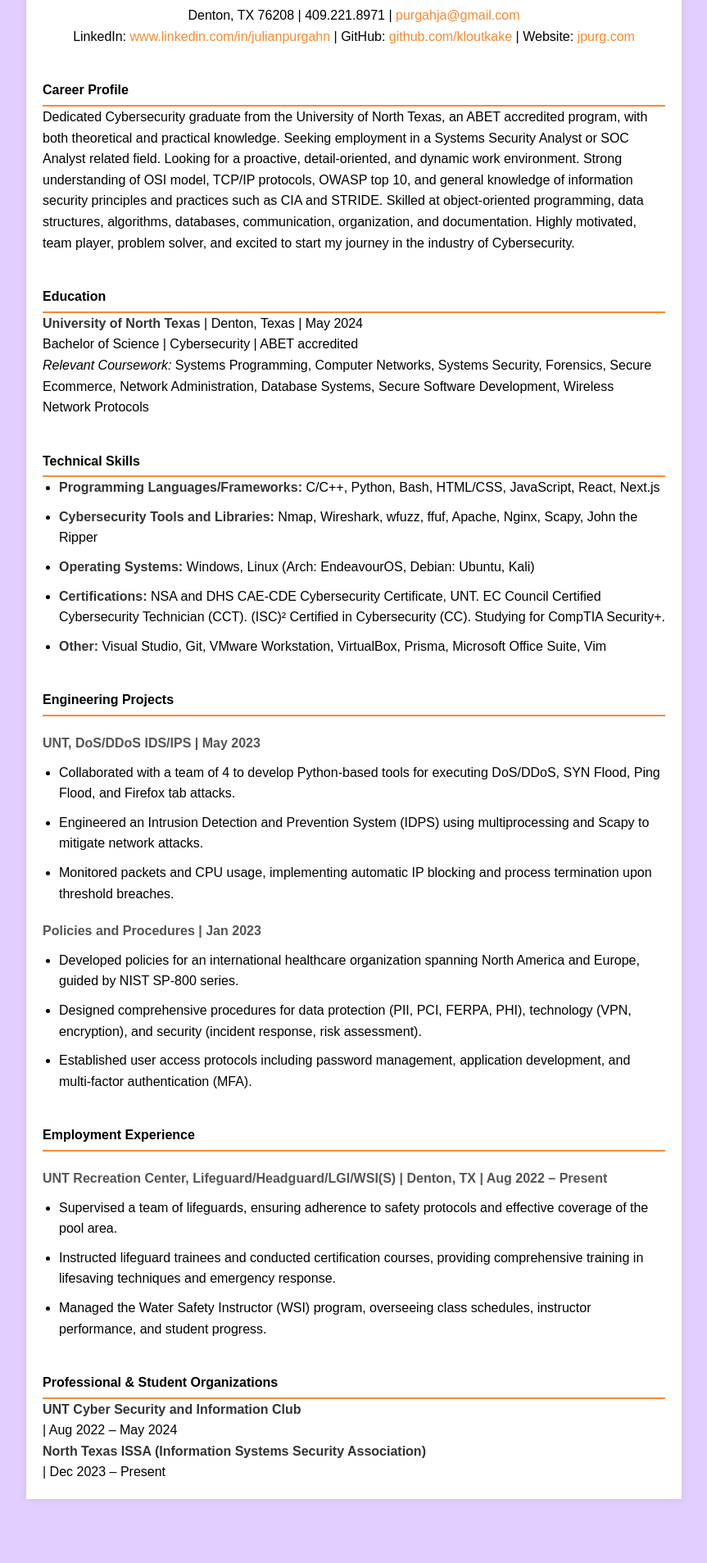
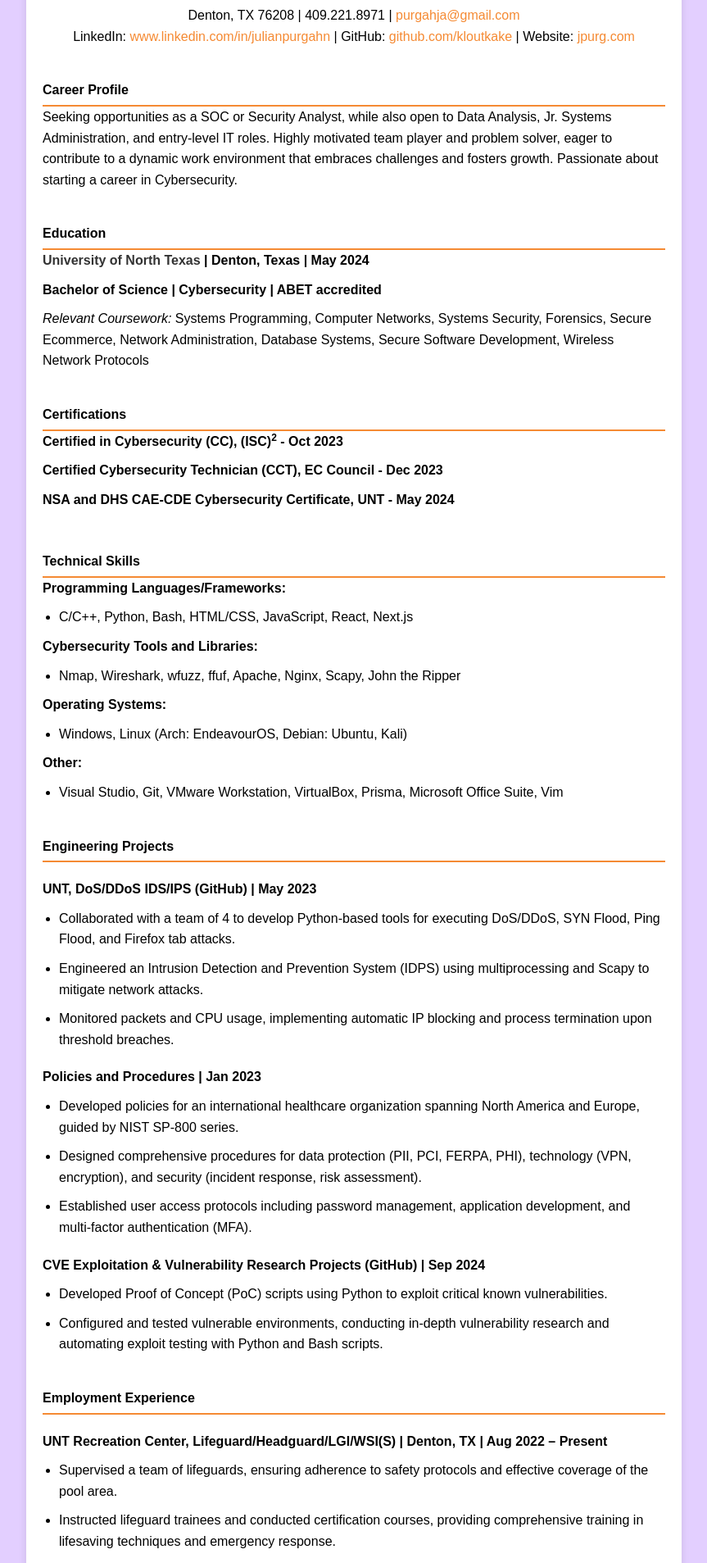
Before and after one commit to kloutkake/jpurg, a Next.js app: page /pages/resume in a window 1280 px wide. Shown: the part 169-2076 px from the top of the page at 82% size, without its empty margins (208-1071 px from the left). Before the commit the page ends 2018 px from the top, so only its background shows below. Built offline with nearby package versions, Linux system fonts and the light colour scheme.

Commit message:
modified:   src/app/pages/resume/page.tsx 	modified:   src/app/styles/resume.module.css

```diff
--- a/src/app/pages/resume/page.tsx
+++ b/src/app/pages/resume/page.tsx
@@ -51,15 +51,7 @@
       <section>
         <h2 className={styles["sectionTitle"]}>Career Profile</h2>
         <p>
-          Dedicated Cybersecurity graduate from the University of North Texas, an ABET
-          accredited program, with both theoretical and practical knowledge. Seeking employment
-          in a Systems Security Analyst or SOC Analyst related field.  Looking for a proactive,
-          detail-oriented, and dynamic work environment. Strong understanding of OSI model,
-          TCP/IP protocols, OWASP top 10, and general knowledge of information security
-          principles and practices such as CIA and STRIDE. Skilled at object-oriented
-          programming, data structures, algorithms, databases, communication, organization, and
-          documentation. Highly motivated, team player, problem solver, and excited to start my
-          journey in the industry of Cybersecurity.
+        Seeking opportunities as a SOC or Security Analyst, while also open to Data Analysis, Jr. Systems Administration, and entry-level IT roles. Highly motivated team player and problem solver, eager to contribute to a dynamic work environment that embraces challenges and fosters growth. Passionate about starting a career in Cybersecurity.
         </p>
       </section>
 
@@ -77,62 +69,73 @@
       </section>
 
       <section>
+        <h2 className={styles["sectionTitle"]}>Certifications</h2>
+        <p className={styles["innerText"]}>Certified in Cybersecurity (CC), (ISC)<sup>2</sup> - Oct 2023</p>
+        <p className={styles["innerText"]}>Certified Cybersecurity Technician (CCT), EC Council - Dec 2023</p>
+        <p className={styles["innerText"]}>NSA and DHS CAE-CDE Cybersecurity Certificate, UNT - May 2024</p>
+      </section>
+
+      <section>
         <h2 className={styles["sectionTitle"]}>Technical Skills</h2>
+        <p className={styles["innerText"]}>Programming Languages/Frameworks:</p>
         <ul>
           <li>
-            <strong>Programming Languages/Frameworks:</strong> C/C++, Python, Bash, HTML/CSS,
-            JavaScript, React, Next.js
+            C/C++, Python, Bash, HTML/CSS, JavaScript, React, Next.js
           </li>
+        </ul>
+        <p className={styles["innerText"]}>Cybersecurity Tools and Libraries:</p>
+        <ul>
           <li>
-            <strong>Cybersecurity Tools and Libraries:</strong> Nmap, Wireshark, wfuzz, ffuf,
-            Apache, Nginx, Scapy, John the Ripper
+            Nmap, Wireshark, wfuzz, ffuf, Apache, Nginx, Scapy, John the Ripper
           </li>
+        </ul>
+        <p className={styles["innerText"]}>Operating Systems:</p>
+        <ul>
           <li>
-            <strong>Operating Systems:</strong> Windows, Linux (Arch: EndeavourOS, Debian:
-            Ubuntu, Kali)
+            Windows, Linux (Arch: EndeavourOS, Debian: Ubuntu, Kali)
           </li>
+        </ul>
+        <p className={styles["innerText"]}>Other:</p>
+        <ul>
           <li>
-            <strong>Certifications:</strong> NSA and DHS CAE-CDE Cybersecurity Certificate, UNT.
-            EC Council Certified Cybersecurity Technician (CCT). (ISC)² Certified in Cybersecurity
-            (CC). Studying for CompTIA Security+.
-          </li>
-          <li>
-            <strong>Other:</strong> Visual Studio, Git, VMware Workstation, VirtualBox, Prisma,
-            Microsoft Office Suite, Vim
+            Visual Studio, Git, VMware Workstation, VirtualBox, Prisma, Microsoft Office Suite, Vim
           </li>
         </ul>
       </section>
 
       <section>
         <h2 className={styles["sectionTitle"]}>Engineering Projects</h2>
-        <h3 className={styles["subsectionTitle"]}>UNT, DoS/DDoS IDS/IPS | May 2023</h3>
+        <h3 className={styles["subsectionTitle"]}>UNT, DoS/DDoS IDS/IPS (GitHub) | May 2023</h3>
         <ul>
           <li>
-            Collaborated with a team of 4 to develop Python-based tools for executing DoS/DDoS,
-            SYN Flood, Ping Flood, and Firefox tab attacks.
+            Collaborated with a team of 4 to develop Python-based tools for executing DoS/DDoS, SYN Flood, Ping Flood, and Firefox tab attacks.
           </li>
           <li>
-            Engineered an Intrusion Detection and Prevention System (IDPS) using multiprocessing
-            and Scapy to mitigate network attacks.
+            Engineered an Intrusion Detection and Prevention System (IDPS) using multiprocessing and Scapy to mitigate network attacks.
           </li>
           <li>
-            Monitored packets and CPU usage, implementing automatic IP blocking and process
-            termination upon threshold breaches.
+            Monitored packets and CPU usage, implementing automatic IP blocking and process termination upon threshold breaches.
           </li>
         </ul>
         <h3 className={styles["subsectionTitle"]}>Policies and Procedures | Jan 2023</h3>
         <ul>
           <li>
-            Developed policies for an international healthcare organization spanning North America
-            and Europe, guided by NIST SP-800 series.
+            Developed policies for an international healthcare organization spanning North America and Europe, guided by NIST SP-800 series.
           </li>
           <li>
-            Designed comprehensive procedures for data protection (PII, PCI, FERPA, PHI), technology
-            (VPN, encryption), and security (incident response, risk assessment).
+            Designed comprehensive procedures for data protection (PII, PCI, FERPA, PHI), technology (VPN, encryption), and security (incident response, risk assessment).
           </li>
           <li>
-            Established user access protocols including password management, application development,
-            and multi-factor authentication (MFA).
+            Established user access protocols including password management, application development, and multi-factor authentication (MFA).
+          </li>
+        </ul>
+        <h3 className={styles["subsectionTitle"]}>CVE Exploitation & Vulnerability Research Projects (GitHub) | Sep 2024</h3>
+        <ul>
+          <li>
+            Developed Proof of Concept (PoC) scripts using Python to exploit critical known vulnerabilities.
+          </li>
+          <li>
+            Configured and tested vulnerable environments, conducting in-depth vulnerability research and automating exploit testing with Python and Bash scripts.
           </li>
         </ul>
       </section>
@@ -158,18 +161,14 @@
 
       <section>
         <h2 className={styles["sectionTitle"]}>Professional & Student Organizations</h2>
-        <p>
-          <strong>UNT Cyber Security and Information Club</strong>
-        </p>
-        <p className={styles["innerText"]}>
-        | Aug 2022 – May 2024
-        </p>
-        <p>
-          <strong>North Texas ISSA (Information Systems Security Association)</strong>
-        </p>
-        <p>
-        | Dec 2023 – Present
-        </p>
+        <p className={styles["innerText"]}>UNT Cyber Security and Information Club | Aug 2022 – May 2024</p>
+        <ul>
+          <li>Participated in the UCLA LA CTF focusing on Web, Forensics, and OSINT</li>
+        </ul>
+        <p className={styles["innerText"]}>North Texas ISSA (Information Systems Security Association) | Dec 2023 – Present</p>
+        <ul>
+          <li>Volunteered at the 2024 12<sup>th</sup> Annual Cybersecurity Conference</li>
+        </ul>
       </section>
     </div>
   );
--- a/src/app/styles/resume.module.css
+++ b/src/app/styles/resume.module.css
@@ -33,7 +33,13 @@
 
   .subsectionTitle {
     margin: 20px 0 10px 0;
-    color: #555;
+    color: #000000;
+    font-weight: bold;
+  }
+
+  .innerText {
+    padding-bottom: 10px;
+    color: #000000;
     font-weight: bold;
   }
 
@@ -54,5 +60,7 @@
 
   .innerText {
     padding-bottom: 10px;
+    color: #000000;
+    font-weight: bold;
   }
 }
```
